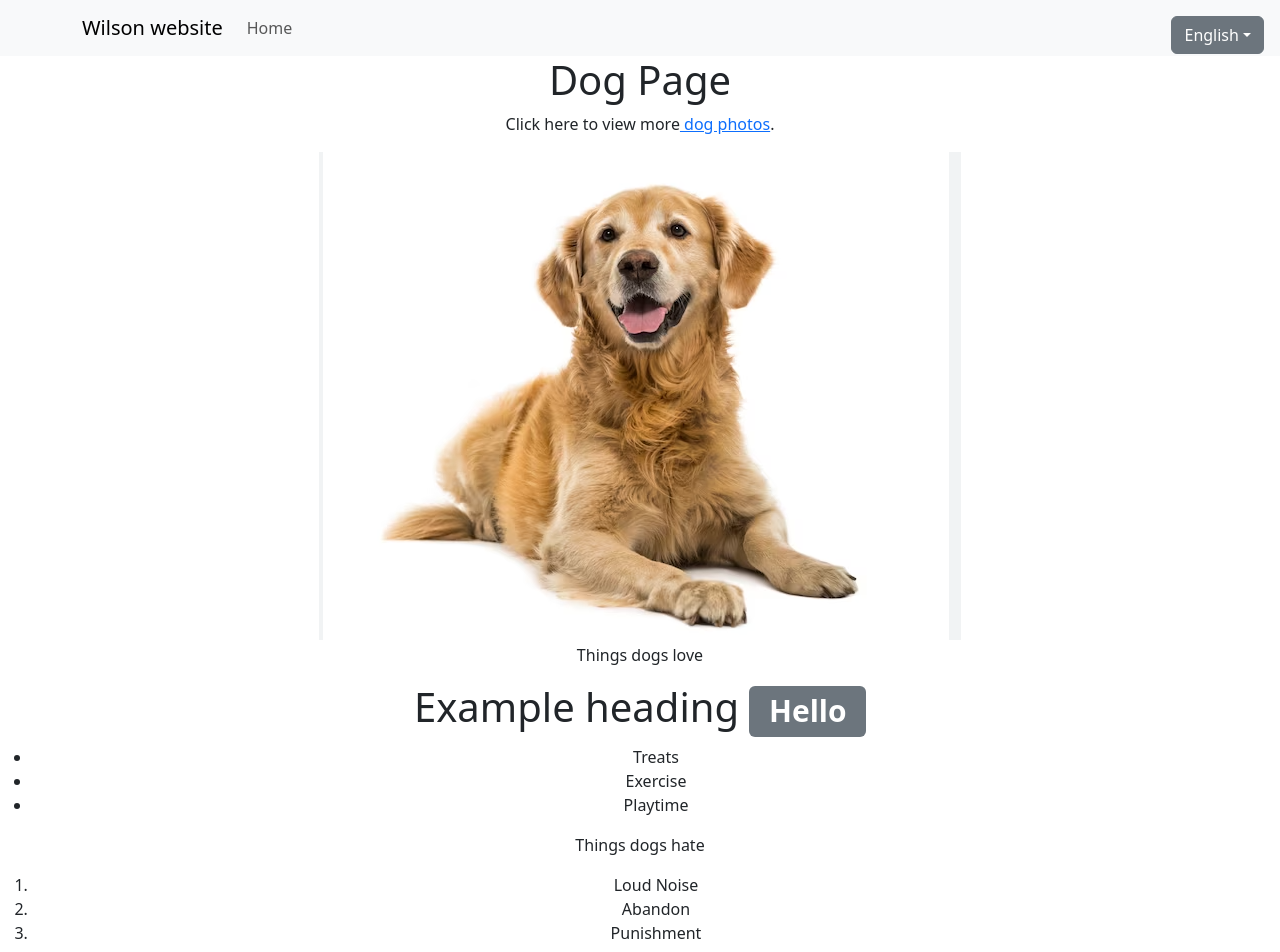
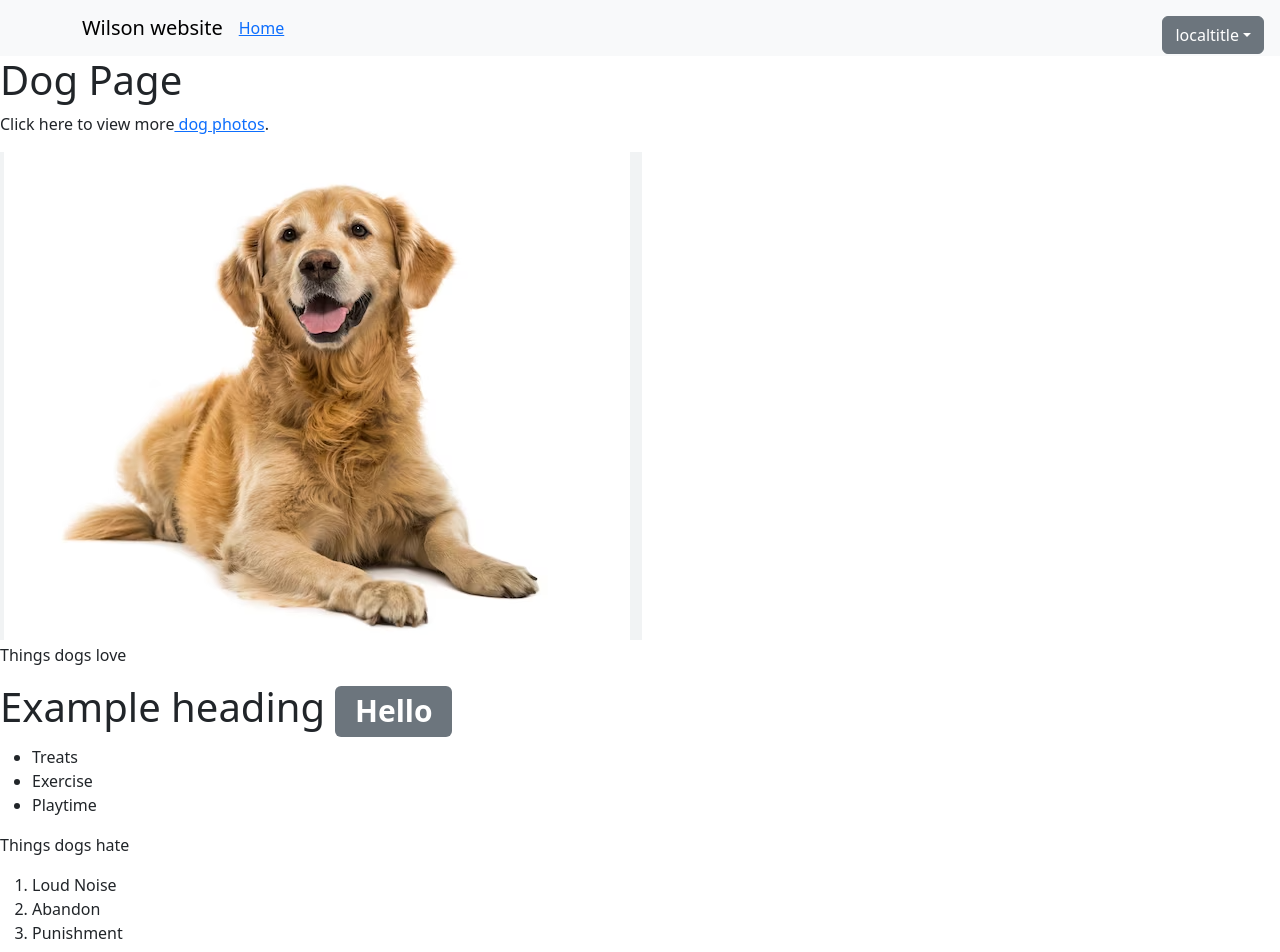
Before and after one commit to WilsonLaw23/react-demo, a React (Create React App) app: page /Home in a window 1280 px wide. Shown: the top 952 px of the page. Built offline with nearby package versions, Linux system fonts and the light colour scheme.

Commit message:
fail to setup react router

```diff
--- a/package.json
+++ b/package.json
@@ -11,6 +11,7 @@
     "react-bootstrap": "^2.8.0",
     "react-dom": "^18.2.0",
     "react-intl": "^6.4.4",
+    "react-router-dom": "^6.15.0",
     "react-scripts": "5.0.1",
     "web-vitals": "^2.1.4"
   },
--- a/src/App.js
+++ b/src/App.js
@@ -1,71 +1,21 @@
-import React, { useContext } from 'react';
+import Home from "./pages/Home";
 import './App.css';
 import 'bootstrap/dist/css/bootstrap.min.css';
-import dogimage from '../src/media/Dog-image.png';
-import ButtonWithCount from './components/ButtonWithCount';
-import Badge from 'react-bootstrap/Badge';
-import { FormattedMessage, IntlProvider } from 'react-intl';
-import LanguageDropdown from './components/LanguageDropdown';
-import { LocalContext } from './components/wrapper';
-import messages_en_us from './translations/en-US.json';
-import messages_zh_hk from './translations/zh-hk.json';
 import Navbar from './components/Navbar';
+import { Route, Routes } from 'react-router-dom';
 
+function App() {
+  return(
+    <>
+  <Navbar />
+    <div className='cotainer'>
+      <Routes>
+        <Route path='Home' element={<Home />} />
+      </Routes>
 
-export default function App() {
-  const title = 'Dog Page';
-  const { locale } = useContext(LocalContext);
-  let lang;
-  if (locale.toLocaleLowerCase() === 'en-us') {
-    lang = messages_en_us;
-  } else {
-    lang = messages_zh_hk;
-  }
-
-  return (<IntlProvider messages={lang} locale={locale}>
-    <Navbar />
-      <div className="App">
-        <h1>
-          <FormattedMessage id="title" defaultMessage="Dog Page" />
-        </h1>
-        <p>
-          Click here to view more{''}
-          <a href="https://www.pexels.com/search/dog/"> dog photos</a>.
-        </p>
-        <img src={dogimage} alt="cute dog is taking a rest"></img>
-        <p>
-          <FormattedMessage id="dlove" defaultMessage="Things dogs love" />
-        </p>
-        <h1>
-          Example heading <Badge bg="secondary">Hello</Badge>
-        </h1>
-        <ul>
-          <li>
-            <FormattedMessage id="l1" defaultMessage="Treats" />
-          </li>
-          <li>
-            <FormattedMessage id="l2" defaultMessage="Exercise" />
-          </li>
-          <li>
-            <FormattedMessage id="l3" defaultMessage="Playtime" />
-          </li>
-        </ul>
-        <p>
-          <FormattedMessage id="dhate" defaultMessage="Things dogs hate" />
-        </p>
-        <ol>
-          <li>
-            <FormattedMessage id="h1" defaultMessage="Loud Noise" />
-          </li>
-          <li>
-            <FormattedMessage id="h2" defaultMessage="Abandon" />
-          </li>
-          <li>
-            <FormattedMessage id="h3" defaultMessage="Punishment" />
-          </li>
-        </ol>
-        <ButtonWithCount title={title} />
-      </div>
-    </IntlProvider>
+    </div>
+  </>
   );
 }
+
+export default App
--- a/src/components/Navbar.js
+++ b/src/components/Navbar.js
@@ -2,17 +2,19 @@ import Container from 'react-bootstrap/Container';
 import Nav from 'react-bootstrap/Nav';
 import Navbar from 'react-bootstrap/Navbar';
 import LanguageDropdown from './LanguageDropdown';
+import { Link } from 'react-router-dom';
 
 function bar() {
   return (
+
     <Navbar expand="lg" className="bg-body-tertiary">
       <Container>
-        <Navbar.Brand href="#brand">Wilson website</Navbar.Brand>
+        <Navbar.Brand to="#brand">Wilson website</Navbar.Brand>
         <Navbar.Toggle aria-controls="basic-navbar-nav" />
 
         <Navbar.Collapse id="basic-navbar-nav">
           <Nav className="me-auto">
-            <Nav.Link href="#home">Home</Nav.Link>
+            <Link to="#home">Home</Link>
 
             <Nav className="position-absolute top-0 end-0 mt-3 me-3 ">
             <LanguageDropdown />
@@ -24,4 +26,15 @@ function bar() {
   );
 }
 
+function CustomLink({ to, children, ...props }){
+  const path =window.location.pathname
+  return (
+    <li className= {path === to ? "active": ""}>
+      <Link to = {to} { ...props }>
+        {children}
+      </Link>
+      </li>
+  )
+}
+
 export default bar;
--- /dev/null
+++ b/src/pages/Home.js
@@ -0,0 +1,68 @@
+import React, { useContext } from 'react';
+import '../App.css';
+import 'bootstrap/dist/css/bootstrap.min.css';
+import dogimage from '../media/Dog-image.png';
+import ButtonWithCount from '../components/ButtonWithCount';
+import Badge from 'react-bootstrap/Badge';
+import { FormattedMessage, IntlProvider } from 'react-intl';
+import { LocalContext } from '../components/wrapper';
+import messages_en_us from '../translations/en-US.json';
+import messages_zh_hk from '../translations/zh-hk.json';
+
+export default function Home() {
+  const title = 'Dog Page';
+  const { locale } = useContext(LocalContext);
+  let lang;
+  if (locale.toLocaleLowerCase() === 'en-us') {
+    lang = messages_en_us;
+  } else {
+    lang = messages_zh_hk;
+  }
+
+  return (<IntlProvider messages={lang} locale={locale}>
+
+      <div className="Home">
+        <h1>
+          <FormattedMessage id="title" defaultMessage="Dog Page" />
+        </h1>
+        <p>
+          Click here to view more{''}
+          <a href="https://www.pexels.com/search/dog/"> dog photos</a>.
+        </p>
+        <img src={dogimage} alt="cute dog is taking a rest"></img>
+        <p>
+          <FormattedMessage id="dlove" defaultMessage="Things dogs love" />
+        </p>
+        <h1>
+          Example heading <Badge bg="secondary">Hello</Badge>
+        </h1>
+        <ul>
+          <li>
+            <FormattedMessage id="l1" defaultMessage="Treats" />
+          </li>
+          <li>
+            <FormattedMessage id="l2" defaultMessage="Exercise" />
+          </li>
+          <li>
+            <FormattedMessage id="l3" defaultMessage="Playtime" />
+          </li>
+        </ul>
+        <p>
+          <FormattedMessage id="dhate" defaultMessage="Things dogs hate" />
+        </p>
+        <ol>
+          <li>
+            <FormattedMessage id="h1" defaultMessage="Loud Noise" />
+          </li>
+          <li>
+            <FormattedMessage id="h2" defaultMessage="Abandon" />
+          </li>
+          <li>
+            <FormattedMessage id="h3" defaultMessage="Punishment" />
+          </li>
+        </ol>
+        <ButtonWithCount title={title} />
+      </div>
+    </IntlProvider>
+  );
+}
```
Also changed, not shown: src/index.js (+6 -1 lines), src/pages/Brand.js (added), 2 other files (tests, documents, lock files or other folders).
